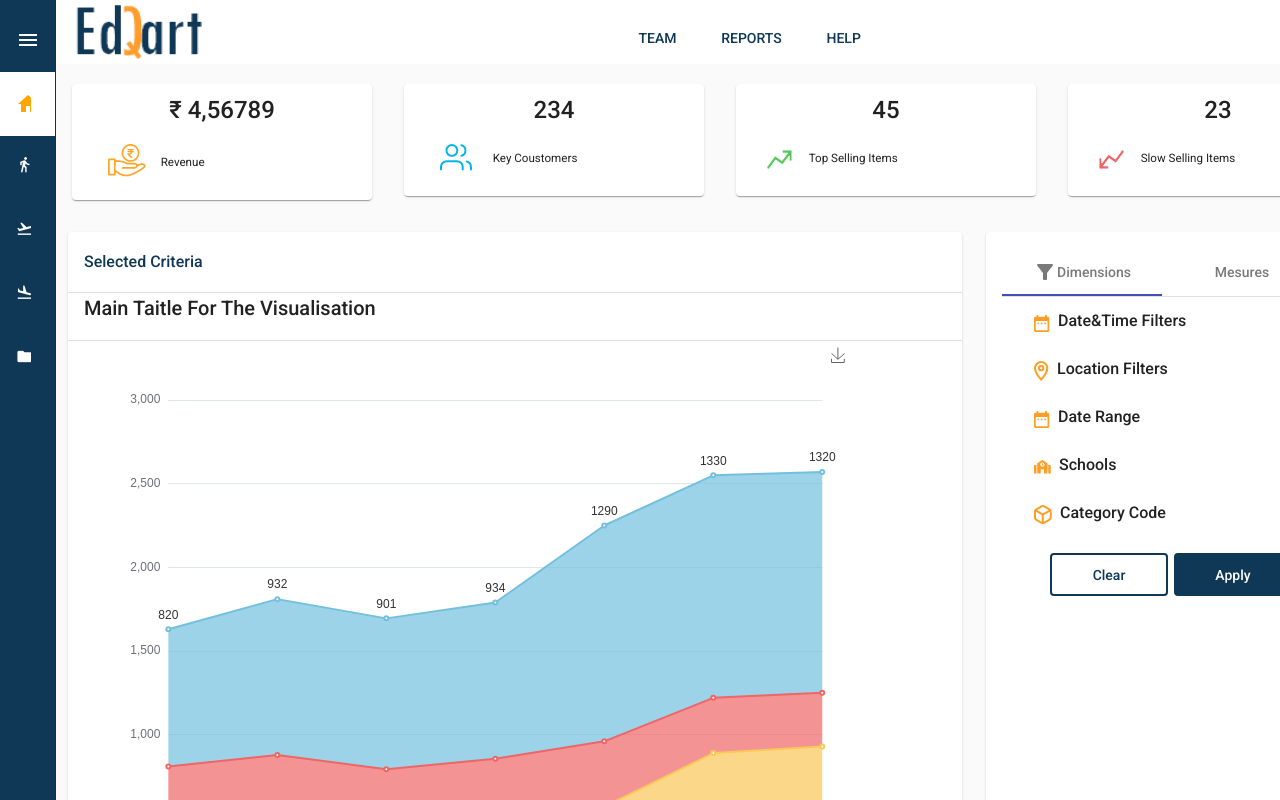
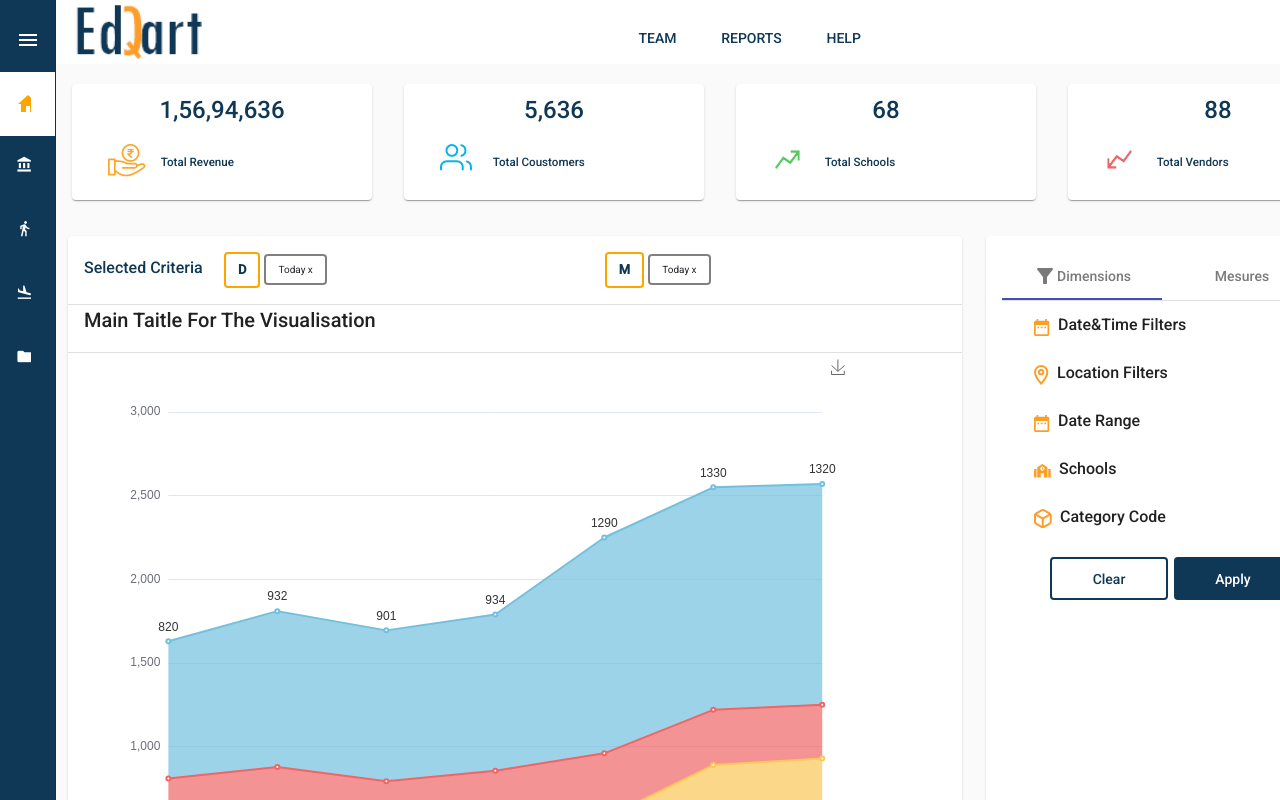
Before and after one commit to anjaneyulu18/EDP-Test, an Angular app: page / in a window 1280 px wide. Built offline with nearby package versions, Linux system fonts and the light colour scheme.

Commit message:
selected creteria

```diff
--- a/src/app/app.component.html
+++ b/src/app/app.component.html
@@ -1,4 +1,4 @@
-<mat-sidenav-container fullscreen autosize>
+<mat-sidenav-container  fullscreen autosize>
 
   <mat-sidenav #sidenav style="background-color:#0F3756;" mode="side" class="example-sidenav"
     [ngStyle]="{ 'width.em': sidenavWidth }" opened="true">
@@ -8,13 +8,13 @@
         </mat-icon>
       </mat-list-item>
       <div>
-        <mat-list-item class="mat" style="height: 64px;" [ngClass]=" (flag=='Ar') ? 'primary' : 'secondary'"
-          (click)="activeTab('Ar')">
-          <mat-icon [ngClass]=" (flag=='Ar') ? 'Icon' : 'secondary'">home</mat-icon>&nbsp;&nbsp; <span
-            style="font-size: 24px;" *ngIf="sidenavWidth > 6"
-            [ngClass]=" (flag=='Ar') ? 'font' : 'secondary'">Dashboard</span>
+        <mat-list-item *ngFor = "let sidenavData of sidenavArray"  class="mat" style="height: 64px;" [ngClass]=" (flag==sidenavData.flag) ? 'primary' : 'secondary'"
+          (click)="activeTab(sidenavData.flag)">
+          <mat-icon [ngClass]=" (flag==sidenavData.flag) ? 'Icon' : 'secondary'">{{sidenavData.imgPath}}</mat-icon>&nbsp;&nbsp; <span
+            style="font-size: 22px;" *ngIf="sidenavWidth > 6"
+            [ngClass]=" (flag==sidenavData.flag) ? 'font' : 'secondary'">{{sidenavData.title}}</span>
         </mat-list-item>
-        <mat-list-item style="height: 64px; " [ngClass]=" (flag=='Kc') ? 'primary' : 'secondary'"
+        <!-- <mat-list-item style="height: 64px; " [ngClass]=" (flag=='Kc') ? 'primary' : 'secondary'"
           (click)="activeTab('Kc')">
           <mat-icon [ngClass]=" (flag=='Kc') ? 'Icon' : 'secondary'"> directions_walk</mat-icon> &nbsp;&nbsp; <span
             *ngIf="sidenavWidth > 6" [ngClass]=" (flag=='Kc') ? 'font' : 'secondary'">Revenue</span>
@@ -33,7 +33,7 @@
           (click)="activeTab('Is')">
           <mat-icon [ngClass]=" (flag=='Is') ? 'Icon' : 'secondary'">folder</mat-icon>&nbsp;&nbsp; <span
             *ngIf="sidenavWidth > 6" [ngClass]=" (flag=='Is') ? 'font' : 'secondary'">Inventory Status</span>
-        </mat-list-item>
+        </mat-list-item> -->
         <!-- <mat-list-item style="height: 64px;" [ngClass]=" (flag=='FF') ? 'primary' : 'secondary'" (click)="activeTab('FF')">
         <mat-icon [ngClass]=" (flag=='FF') ? 'Icon' : 'secondary'">brightness_medium</mat-icon>&nbsp;&nbsp; <span  *ngIf="sidenavWidth > 6" [ngClass]=" (flag=='FF') ? 'font' : 'secondary'">Full Filment Status</span>
       </mat-list-item > -->
@@ -90,8 +90,20 @@
             <div class="col-12">
               <mat-card>
 
-                <div class="row">
-                  <h3 style="color: #0F3756; font-weight: 500;">Selected Criteria</h3>
+                <div class="row mb-3" >
+                 <div class="col-7">
+                  <span style="color: #0F3756; font-weight: 500;font-size: 16px;">Selected Criteria</span> &nbsp; &nbsp;
+                 <button style="border: 1px solid orange; border-width: 2px;color: #0F3756;font-weight: 600;font-size: 13px;" class="btn btn-transparent mx-1">D</button>
+                  <button style="border: 1px solid gray; border-width: 2px;font-size: 10px;" class="btn btn-transparent">Today  x</button>
+
+                 </div>
+                 <div class="col-5">
+                  <!-- <span style="color: #0F3756; font-weight: 500;font-size: 16px;">Selected Criteria</span> &nbsp; &nbsp; -->
+                 <button style="border: 1px solid orange; border-width: 2px;color: #0F3756;font-weight: 600;font-size: 13px;" class="btn btn-transparent mx-1">M</button>
+                  <button style="border: 1px solid gray; border-width: 2px;font-size: 10px;" class="btn btn-transparent">Today  x</button>
+
+                 </div>
+
                 </div>
 
                 <mat-divider></mat-divider>
@@ -113,7 +125,7 @@
               <div class="col-12 col-md-12 col-lg-6 col-xl-6 col-xs-12 col-sm-12">
                 <mat-card>
                   <h2>Main Taitle For The Visualisation</h2>
-                  <div id="lineChart2" style=" height: 550px;width: auto; display: block; overflow:auto ;">
+                  <div id="lineChart2" style=" height: 550px;width: auto; display: block; overflow:auto; overflow-y: hidden;">
 
                   </div>
                 </mat-card>
@@ -121,7 +133,7 @@
               <div class="col-12 col-md-12 col-lg-6 col-xl-6 col-xs-12 col-sm-12">
                 <mat-card>
                   <h2>Main Taitle For The Visualisation</h2>
-                  <div id="InventoryChart" style=" height: 550px;width: auto; display: block; overflow: auto;">
+                  <div id="InventoryChart" style=" height: 550px;width: auto; display: block; overflow: auto; overflow-y: hidden;">
 
                   </div>
                 </mat-card>
--- a/src/app/app.component.scss
+++ b/src/app/app.component.scss
@@ -118,10 +118,7 @@ mat-panel-title{
 span:hover{
     color: #fff;
 }
-.txt-c{
-    color: #0F3756;
-    font-weight: 500;
-}
+
 .p-s{
     font-size: 13px;
 }
--- a/src/app/app.component.ts
+++ b/src/app/app.component.ts
@@ -8,6 +8,8 @@ import { HttpClient } from "@angular/common/http"
   styleUrls: ['./app.component.scss']
 })
 export class AppComponent {
+
+sidenavArray:any;
   panelOpenState=false
   title = 'VendorDashbord';
   flag: any
@@ -43,6 +45,18 @@ public SchoolsList = [{"value":""},{"value":""},{"value":""},{"value":""},{"valu
   constructor(public http: HttpClient) {
   }
   ngOnInit() {
+// sidenav
+this.http.get("../assets/sidenavData.json").subscribe(Resp=>{
+  console.log("sidenav Data",Resp)
+  this.sidenavArray = Resp;
+  this.activeTab(this.sidenavArray[0].flag)
+})
+
+
+
+
+
+
     this.flag = 'Ar'
      this. panelOpenState = true
 this.http.get("../assets/SlowsellingData.json").subscribe(Resp=>{
--- a/src/app/kpos/kpos.component.html
+++ b/src/app/kpos/kpos.component.html
@@ -1,27 +1,28 @@
-<div class="d-flex flex-row flex-nowrap overflow-auto">
-    <div style="min-width: 300px;"  class="col-12 col-lg-2 col-sm-4 col-md-2 col-xs-12 col-xl-2 mx-3">
 
-      <mat-card  class="h-g ">
+    <div class="d-flex flex-row flex-nowrap overflow-auto ">
+        <div style="min-width: 300px;" class="col-12 col-lg-2 col-sm-4 col-md-2 col-xs-12 col-xl-2 mx-3"
+            *ngFor="let data of CardsDAta; let i = index">
+
+            <mat-card class="h-g mb-3">
                 <div class="container-fluid">
-          <mat-card-title class="txt-c text-center"> ₹ 4,56789
+                    <mat-card-title class="txt-c text-center"> {{data.kpoValue}}
                     </mat-card-title>
                     <div class="row mt-4">
                         <div class=" col-2 mx-2 ">
-              <img src="../assets/images/Group 5263.png" alt="">
+                            <img src={{data.imgPath}} alt="">
                         </div>
                         <div class="col-9 mt-2">
-              <h5 class="txt-c p-s">Revenue</h5>
+                            <h5 class="txt-c p-s">{{data.kpoTitle}}</h5>
                         </div>
 
                     </div>
                 </div>
             </mat-card>
-
 </div>
-    <div style="min-width: 300px;" class="col-12 col-lg-2 col-sm-4 col-md-2 col-xs-12 col-xl-2 mx-3">
-      <mat-card  class="h-g ">
+    <!-- <div style="min-width: 300px;" class="col-12 col-lg-2 col-sm-4 col-md-2 col-xs-12 col-xl-2 mx-3">
+        <mat-card class="h-g ">
             <div class="container-fluid">
-          <mat-card-title class="txt-c text-center"> 234
+                <mat-card-title class="txt-c text-center"> Total no. of Orders
                 </mat-card-title>
         <div class="row mt-4">
             <div class=" col-2 mx-2">
@@ -34,8 +35,8 @@
           </div>
             </div>
         </mat-card>
-    </div>
-    <div style="min-width: 300px;" class="col-12 col-lg-2 col-sm-4 col-md-2 col-xs-12 col-xl-2 mx-3">
+    </div> -->
+    <!-- <div style="min-width: 300px;" class="col-12 col-lg-2 col-sm-4 col-md-2 col-xs-12 col-xl-2 mx-3">
       <mat-card  class="h-g ">
         <div class="container-fluid">
           <mat-card-title class="txt-c text-center"> 45
@@ -61,6 +62,7 @@
             <div class=" col-2 ">
               <img src="../assets/images/Icons - Trending - Up-1.png" alt="">
             </div>
+
             <div class="col-10 mt-1">
               <h5 class="txt-c p-s"> Slow Selling Items</h5>
             </div>
@@ -102,7 +104,6 @@
           </div>
         </div>
       </mat-card>
-    </div>
-
+    </div> -->
 
 </div>
--- a/src/app/kpos/kpos.component.scss
+++ b/src/app/kpos/kpos.component.scss
@@ -0,0 +1,4 @@
+.txt-c{
+    color: #0F3756;
+    font-weight: 500;
+}
--- a/src/app/kpos/kpos.component.ts
+++ b/src/app/kpos/kpos.component.ts
@@ -1,15 +1,20 @@
 import { Component, OnInit } from '@angular/core';
-
+import { HttpClient } from '@angular/common/http';
 @Component({
   selector: 'app-kpos',
   templateUrl: './kpos.component.html',
   styleUrls: ['./kpos.component.scss']
 })
 export class KposComponent implements OnInit {
-
-  constructor() { }
+  CardsDAta:any;
+  constructor(public http:HttpClient) { }
 
   ngOnInit(): void {
+    this.http.get("../../assets/FullfilmentData.json").subscribe(Resp=>{
+      console.log("this is data ",  Resp )
+      this.CardsDAta = Resp
+    })
+
   }
 
 }
--- a/src/assets/FullfilmentData.json
+++ b/src/assets/FullfilmentData.json
@@ -1,25 +1,43 @@
+[{
+    "kpoTitle":"Total Revenue",
+    "kpoValue": "1,56,94,636",
+    "imgPath": "../assets/images/Group 5263.png"
+},
 {
-    "series": [
-        {
-            "name": "面积模式",
-            "type": "pie",
-            "radius": [50, 250],
-            "center": ["50%", "50%"],
-            "roseType": "area",
-            "itemStyle": {
-                "borderRadius": 8
-            },
-            "data": [
-                {"value": 40, "name": "Deeksha"},
-                {"value": 38, "name": "HSR"},
-                {"value": 32, "name": "Marthahalli"},
-                {"value": 30, "name": "Rajaji Nagar"},
-                {"value": 28, "name": "Silk bord"},
-                {"value": 26, "name": "KPHB"},
-                {"value": 22, "name": "Hi-Tech City"},
-                {"value": 18, "name": "MG Road"}
-            ]
-        }
-    ]
+    "kpoTitle":"Total Coustomers",
+    "kpoValue": "5,636",
+    "imgPath": "../assets/images/Icon feather-users.png"
 
-}
+},
+{
+    "kpoTitle":"Total Schools",
+    "kpoValue": "68",
+    "imgPath": "../assets/images/Icons - Trending - Up.png"
+},
+{
+    "kpoTitle":"Total Vendors",
+    "kpoValue": "88",
+    "imgPath": "../assets/images/Icons - Trending - Up-1.png"
+
+},
+
+{
+    "kpoTitle":"Total Orders",
+    "kpoValue": "24,636",
+    "imgPath": "../assets/images/Icon awesome-warehouse.png"
+},
+{
+    "kpoTitle":"Total no.of Pending Orders",
+    "kpoValue": "24,636",
+    "imgPath": ""
+},
+{
+    "kpoTitle":"Total no.of In-Transit Orders",
+    "kpoValue": "24,636",
+    "imgPath": ""
+},
+{
+    "kpoTitle":"Total no.of Delivered Orders",
+    "kpoValue": "24,636",
+    "imgPath": ""
+}]
--- /dev/null
+++ b/src/assets/sidenavData.json
@@ -0,0 +1,25 @@
+[{
+    "title":"Dashboard",
+    "imgPath":"home",
+    "flag":"Ds"
+},
+{
+    "title":"Revenue",
+    "imgPath":"account_balance",
+    "flag":"rv"
+},
+{
+    "title":"Key Coustomers",
+    "imgPath":"directions_walk",
+    "flag":"kc"
+},
+{
+    "title":"Top Selling Items",
+    "imgPath":"flight_land",
+    "flag":"tsi"
+},
+{
+    "title":"Inventory",
+    "imgPath":"folder",
+    "flag":"in"
+}]
```
Lines whose indentation alone changed are shown as unchanged.
